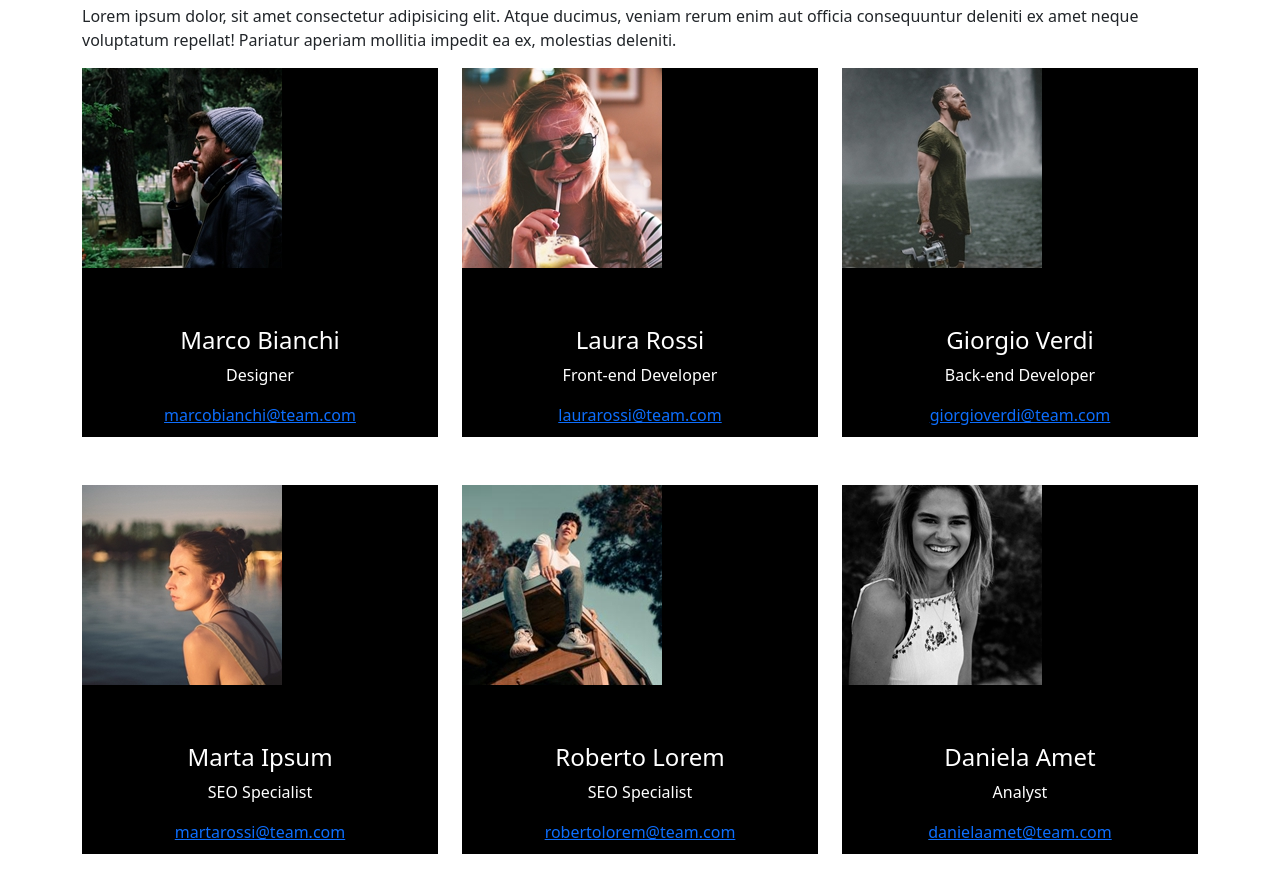
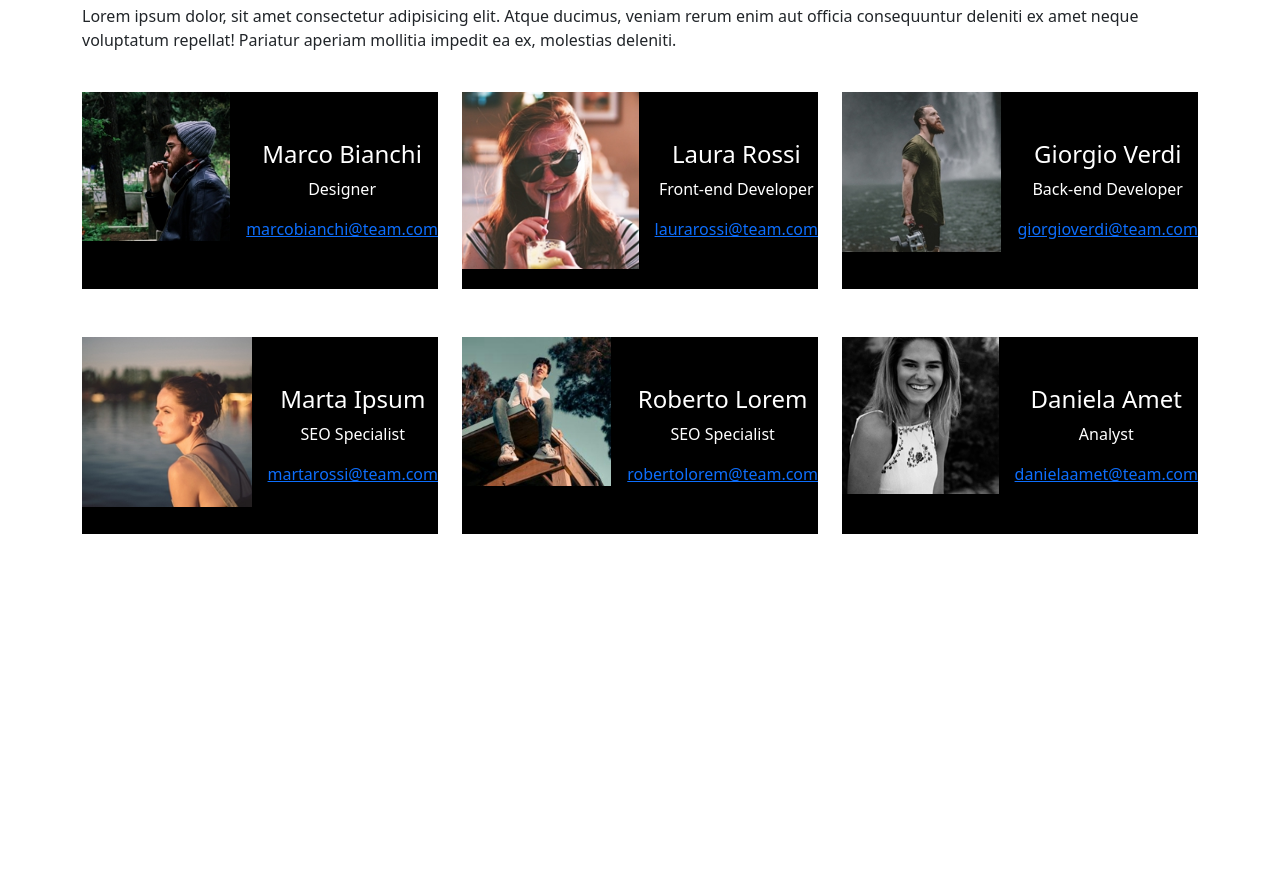
Before and after one commit to DavideCotigliani/js-our-team, a plain HTML site: page index.html in a window 1280 px wide. Shown: the part 42-934 px from the top of the page. After the commit the page ends 800 px from the top, so only its background shows below. Drawn offline with nearby package versions, Linux system fonts and the light colour scheme; files whose address does not match are found by name.

Commit message:
[UPD] Added some css to define images, main exercise completed

```diff
--- a/css/style.css
+++ b/css/style.css
@@ -6,7 +6,6 @@ h2{
     color: white;
 }
 .card-text{
-    padding: 10px 0px;
     text-align: center;
     margin-bottom: 10px;
  }
--- a/script.js
+++ b/script.js
@@ -40,23 +40,20 @@ const teamMembers = [
 //funzione per creare la singola card del membro del team
 const createMemberCard = (member) => {
   const card = `<div class="col-12 col-md-6 col-lg-4">
-                    <div class="team-card">
+                    <div class="team-card d-flex my-4">
                           <div class="card-image">
-                          <img src="./img/${member.img}" alt="" class="img-fluid">
+                          <img src="./${member.img}" alt="Immagine di ${member.name}" class="img-fluid">
                           </div>
-                        <div class="card-text my-5">
+                        <div class="card-text my-5 ms-3">
                             <h4>${member.name}</h4>
                             <p>${member.role}</p>
-                            <a href="marcobianchi@team.com">${member.email}</a>
+                            <a href="mailto:${member.email}">${member.email}</a>
                         </div>
                     </div>
                 </div>`;
                return card;
 }
-// ciclo gli elementi dell'array di oggetti
-for(let i= 0;i<teamMembers.length; i++){
-  createMemberCard(teamMembers[i]);
-}
+
 // funzione per renderizzare il contenuto dell'array
 const renderTeam = () => {
 // variabile con stringa vuota che conterrà le colonne da mostrare concatenandole come stringhe
```
